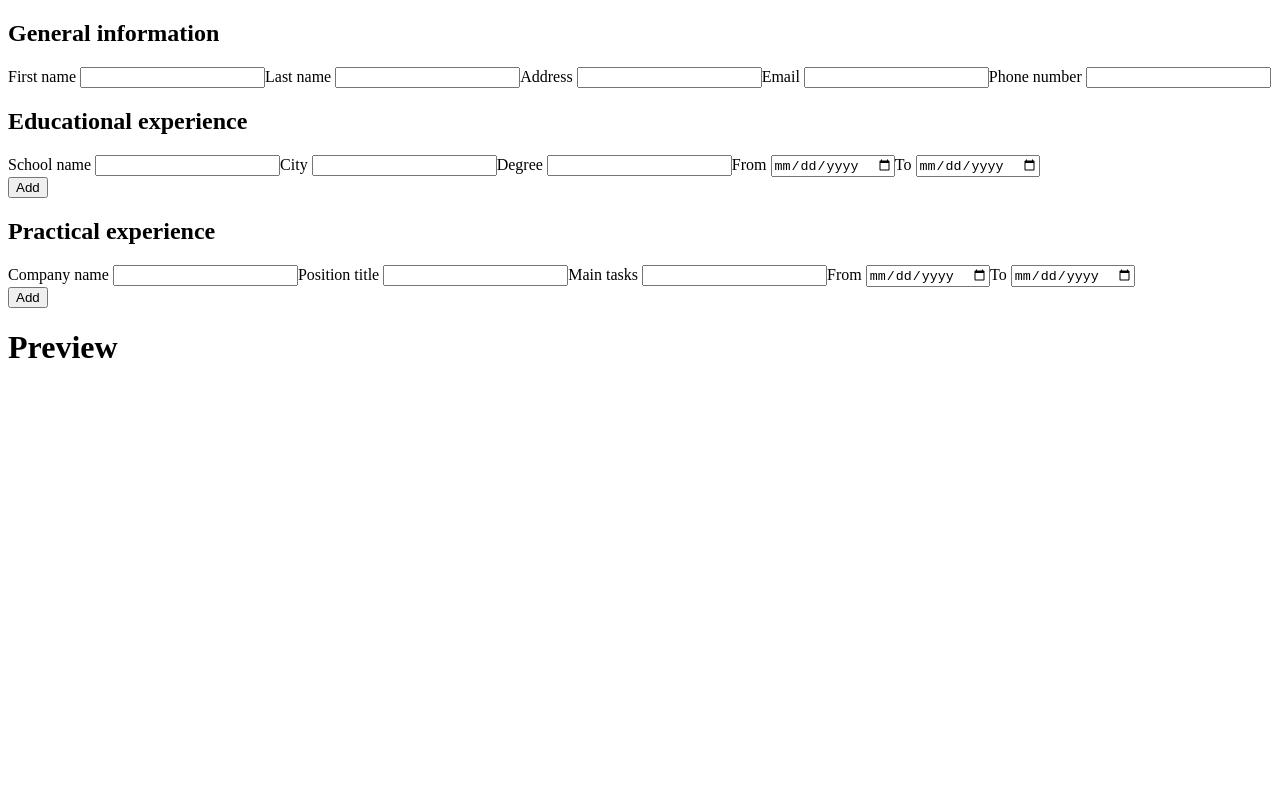
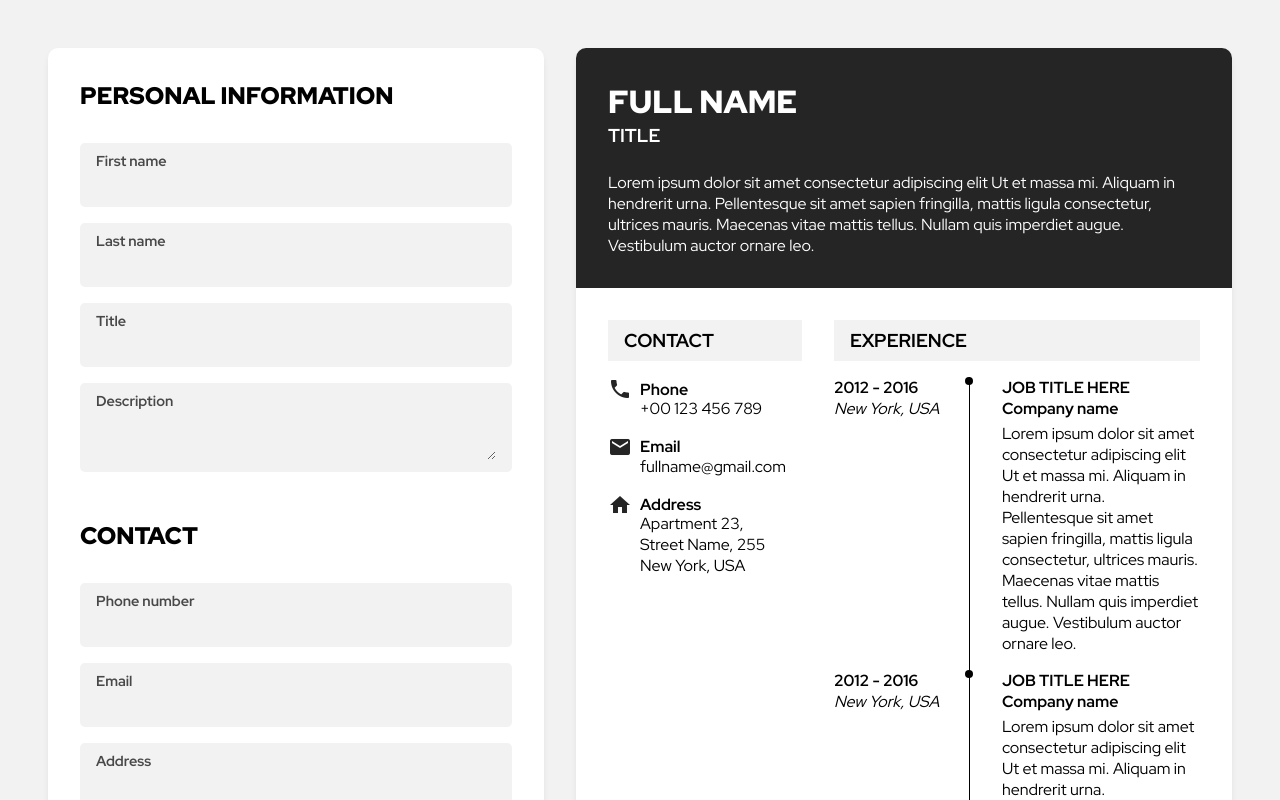
Before and after one commit to itsechi/cv-project, a React (Create React App) app: page / in a window 1280 px wide. Shown: the top 800 px of the page. Built offline with nearby package versions, Linux system fonts and the light colour scheme.

Commit message:
Add styles

```diff
--- a/package.json
+++ b/package.json
@@ -9,6 +9,7 @@
     "react": "^18.2.0",
     "react-dom": "^18.2.0",
     "react-scripts": "5.0.1",
+    "sass": "^1.57.1",
     "web-vitals": "^2.1.4"
   },
   "scripts": {
--- a/public/index.html
+++ b/public/index.html
@@ -8,7 +8,9 @@
   <meta name="description" content="Web site created using create-react-app">
   <link rel="preconnect" href="https://fonts.googleapis.com">
   <link rel="preconnect" href="https://fonts.gstatic.com" crossorigin>
-  <link href="https://fonts.googleapis.com/css2?family=Red+Hat+Display:wght@400;700&display=swap" rel="stylesheet">
+  <link href="https://fonts.googleapis.com/css2?family=Red+Hat+Display:wght@400;700;900&display=swap" rel="stylesheet">
+  <link href="https://fonts.googleapis.com/icon?family=Material+Icons"
+      rel="stylesheet">
   <link rel="manifest" href="%PUBLIC_URL%/manifest.json" />
 
   <title>React App</title>
--- a/src/App.js
+++ b/src/App.js
@@ -1,18 +1,13 @@
 import React, { Component } from "react";
-import { Educational } from "./components/Educational";
-import { General } from "./components/General";
-import { Practical } from "./components/Practical";
 import { Preview } from "./components/Preview";
+import { Form } from "./components/Form";
+import './styles.scss';
 
 export class App extends Component {
   render() {
     return (
       <main>
-        <General />
-        <Educational />
-        <button>Add</button>
-        <Practical />
-        <button>Add</button>
+        <Form />
         <Preview />
       </main>
     );
--- /dev/null
+++ b/src/components/Contact.js
@@ -0,0 +1,20 @@
+import React, { Component } from "react";
+
+export class Contact extends Component {
+  render() {
+    return (
+      <fieldset>
+        <legend>Contact</legend>
+        <label>
+          Phone number <input type="tel"></input>
+        </label>
+        <label>
+          Email <input type="email"></input>
+        </label>
+        <label>
+          Address <input type="text"></input>
+        </label>
+      </fieldset>
+    );
+  }
+}
--- a/src/components/Educational.js
+++ b/src/components/Educational.js
@@ -3,8 +3,11 @@ import React, { Component } from "react";
 export class Educational extends Component {
   render() {
     return (
-      <section>
-        <h2>Educational experience</h2>
+      <fieldset>
+        <legend>Educational experience</legend>
+        <label>
+          Degree <input type="text"></input>
+        </label>
         <label>
           School name <input type="text"></input>
         </label>
@@ -12,15 +15,12 @@ export class Educational extends Component {
           City <input type="text"></input>
         </label>
         <label>
-          Degree <input type="text"></input>
-        </label>
-        <label>
           From <input type="date"></input>
         </label>
         <label>
           To <input type="date"></input>
         </label>
-      </section>
+      </fieldset>
     );
   }
 }
--- /dev/null
+++ b/src/components/Form.js
@@ -0,0 +1,18 @@
+import { Personal } from "./Personal";
+import { Contact } from "./Contact";
+import { Educational } from "./Educational";
+import { Practical } from "./Practical";
+import React, { Component } from "react";
+
+export class Form extends Component {
+  render() {
+    return (
+      <form>
+        <Personal />
+        <Contact />
+        <Educational />
+        <Practical />
+      </form>
+    );
+  }
+}
--- a/src/components/General.js
+++ b/src/components/Personal.js
@@ -1,10 +1,10 @@
 import React, { Component } from "react";
 
-export class General extends Component {
+export class Personal extends Component {
   render() {
     return (
-      <section>
-        <h2>General information</h2>
+      <fieldset>
+        <legend>Personal information</legend>
         <label>
           First name <input type="text"></input>
         </label>
@@ -12,15 +12,12 @@ export class General extends Component {
           Last name <input type="text"></input>
         </label>
         <label>
-          Address <input type="text"></input>
+          Title <input type="text"></input>
         </label>
         <label>
-          Email <input type="email"></input>
+          Description <textarea></textarea>
         </label>
-        <label>
-          Phone number <input type="tel"></input>
-        </label>
-      </section>
+      </fieldset>
     );
   }
 }
--- a/src/components/Practical.js
+++ b/src/components/Practical.js
@@ -3,16 +3,16 @@ import React, { Component } from "react";
 export class Practical extends Component {
   render() {
     return (
-      <section>
-        <h2>Practical experience</h2>
+      <fieldset>
+        <legend>Practical experience</legend>
+        <label>
+          Job title <input type="text"></input>
+        </label>
         <label>
           Company name <input type="text"></input>
         </label>
         <label>
-          Position title <input type="text"></input>
-        </label>
-        <label>
-          Main tasks <input type="text"></input>
+          Location <input type="text"></input>
         </label>
         <label>
           From <input type="date"></input>
@@ -20,7 +20,10 @@ export class Practical extends Component {
         <label>
           To <input type="date"></input>
         </label>
-      </section>
+        <label>
+          Main tasks of the job <textarea></textarea>
+        </label>
+      </fieldset>
     );
   }
 }
--- a/src/components/Preview.js
+++ b/src/components/Preview.js
@@ -1,9 +1,79 @@
-import React, { Component } from 'react';
+import React, { Component } from "react";
 
 export class Preview extends Component {
   render() {
     return (
-      <h1>Preview</h1>
-    )
+      <section className="preview">
+        <div className="preview__header">
+          <h1>Full name</h1>
+          <h3>Title</h3>
+          <p>
+            Lorem ipsum dolor sit amet consectetur adipiscing elit Ut et massa
+            mi. Aliquam in hendrerit urna. Pellentesque sit amet sapien
+            fringilla, mattis ligula consectetur, ultrices mauris. Maecenas
+            vitae mattis tellus. Nullam quis imperdiet augue. Vestibulum auctor
+            ornare leo.
+          </p>
+        </div>
+
+        <div className="preview__main">
+          <div className="preview__section">
+            <h3>Contact</h3>
+            <div className="preview__contact">
+              <span className="material-icons">phone</span>
+              <p>Phone</p>
+              <p className="preview__user-info">+00 123 456 789</p>
+            </div>
+            <div className="preview__contact">
+              <span className="material-icons">email</span>
+              <p>Email</p>
+              <p className="preview__user-info">fullname@gmail.com</p>
+            </div>
+            <div className="preview__contact">
+              <span className="material-icons">home</span>
+              <p>Address</p>
+              <p className="preview__user-info">
+                Apartment 23, Street Name, 255 New York, USA
+              </p>
+            </div>
+          </div>
+
+          <div className="preview__section">
+            <h3>Education</h3>
+            <div className="preview__education">
+              <p>Degree Here</p>
+              <p>University, Location</p>
+              <p>2012 - 2016</p>
+            </div>
+          </div>
+
+          <div className="preview__section">
+            <h3>Experience</h3>
+            <div className="preview__experience">
+              <div className="preview__experience--left">
+                <p>2012 - 2016</p>
+                <p>New York, USA</p>
+              </div>
+              <div className="preview__experience--right">
+                <p>Job title here</p>
+                <p>Company name</p>
+                <p>Lorem ipsum dolor sit amet consectetur adipiscing elit Ut et massa mi. Aliquam in hendrerit urna. Pellentesque sit amet sapien fringilla, mattis ligula consectetur, ultrices mauris. Maecenas vitae mattis tellus. Nullam quis imperdiet augue. Vestibulum auctor ornare leo.</p>
+              </div>
+            </div>
+            <div className="preview__experience">
+              <div className="preview__experience--left">
+                <p>2012 - 2016</p>
+                <p>New York, USA</p>
+              </div>
+              <div className="preview__experience--right">
+                <p>Job title here</p>
+                <p>Company name</p>
+                <p>Lorem ipsum dolor sit amet consectetur adipiscing elit Ut et massa mi. Aliquam in hendrerit urna. Pellentesque sit amet sapien fringilla, mattis ligula consectetur, ultrices mauris. Maecenas vitae mattis tellus. Nullam quis imperdiet augue. Vestibulum auctor ornare leo.</p>
+              </div>
+            </div>
+          </div>
+        </div>
+      </section>
+    );
   }
 }
--- /dev/null
+++ b/src/styles.scss
@@ -0,0 +1,197 @@
+$light-gray: #F2F2F2;
+$shadow: 0px 4px 10px -5px rgba(0, 0, 0, 0.25);
+$dark-gray: #252525;
+
+* {
+  margin: 0;
+  padding: 0;
+  box-sizing: border-box;
+  outline: none;
+  border: none;
+  font-family: inherit;
+}
+
+body {
+  font-family: 'Red Hat Display', sans-serif;
+}
+
+main {
+  display: flex;
+  justify-content: center;
+  align-items: start;
+  gap: 2rem;
+  background-color: $light-gray;
+  min-height: 100vh;
+  padding: 3rem;
+}
+
+form {
+  padding: 2rem;
+  box-shadow: $shadow;
+  border-radius: 10px;
+  background-color: white;
+}
+
+fieldset {
+  margin-bottom: 2rem;
+}
+
+legend {
+  font-weight: 900;
+  font-size: 1.5rem;
+  text-transform: uppercase;
+  margin-bottom: 1rem;
+}
+
+label {
+  font-size: 0.9rem;
+  font-weight: 700;
+  color: rgba(0, 0, 0, 0.7);
+  background-color: #F2F2F2;
+  display: block;
+  padding: 0.5rem 1rem;
+  margin: 1rem 0;
+  border-radius: 5px;
+  transition: 0.05s all;
+
+  &:focus-within {
+    outline: 2px solid #5F6FF7;
+    box-shadow: $shadow;
+  }
+}
+
+label input,
+label textarea {
+  font-size: 1rem;
+  background: none;
+  padding: 0.25rem 0;
+  min-width: 25rem;
+}
+
+/* preview */
+
+.preview {
+  border-radius: 10px;
+  box-shadow: $shadow;
+  overflow: hidden;
+  background-color: #fff;
+
+  &__header {
+    background-color: $dark-gray;
+    color: white;
+    padding: 2rem;
+
+    & h1 {
+      font-weight: 900;
+      font-size: 2rem;
+      text-transform: uppercase;
+    }
+
+    & h3 {
+      text-transform: uppercase;
+      margin-bottom: 1.5rem;
+    }
+  }
+
+  &__main {
+    padding: 2rem;
+    display: grid;
+    grid-template-columns: 1.5fr 3fr;
+    gap: 2rem;
+  }
+
+  &__section {
+    & h3 {
+      background-color: #F2F2F2;
+      padding: 0.5rem 1rem;
+      text-transform: uppercase;
+      margin-bottom: 1rem;
+    }
+  }
+
+  &__section:nth-child(2) {
+    grid-column: 1 / 2;
+  }
+
+  &__section:nth-child(3) {
+    grid-column: 2 / 3;
+    grid-row: 1 / 2;
+  }
+
+  &__contact {
+    display: grid;
+    grid-template-columns: 2rem 3fr;
+    align-items: center;
+    font-weight: 700;
+
+    & span {
+      color: $dark-gray;
+    }
+  }
+
+  &__user-info {
+    grid-column: 2 / 3;
+    font-weight: 400;
+    margin-top: -0.2rem;
+    padding-right: 1rem;
+    margin-bottom: 1rem;
+  }
+
+  &__education {
+    margin-bottom: 1rem;
+
+    & p:nth-of-type(1) {
+      font-weight: 700;
+      text-transform: uppercase;
+    }
+
+    & p:nth-of-type(2) {
+      font-style: italic;
+    }
+  }
+
+  &__experience {
+    display: flex;
+    gap: 2rem;
+
+    &--left {
+      min-width: 8.5rem;
+      border-right: 1px solid black;
+      position: relative;
+
+      &::before {
+        content: '';
+        position: absolute;
+        width: 8px;
+        height: 8px;
+        background-color: black;
+        right: 0;
+        transform: translateX(50%);
+        border-radius: 50%;
+      }
+
+
+      & p:nth-of-type(1) {
+        font-weight: 700;
+      }
+
+      & p:nth-of-type(2) {
+        font-style: italic;
+      }
+    }
+
+    &--right {
+      padding-bottom: 1rem;
+
+      & p:nth-of-type(1) {
+        font-weight: 700;
+        text-transform: uppercase;
+      }
+
+      & p:nth-of-type(2) {
+        font-weight: 700;
+        margin-bottom: 0.25rem;
+      }
+    }
+  }
+}
```
Also changed, not shown: 1 other file (tests, documents, lock files or other folders).
